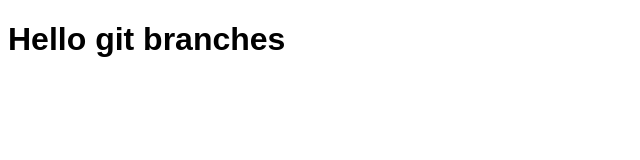
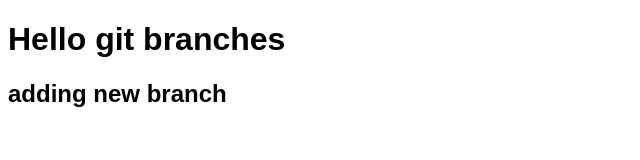
Before and after one commit to Jana-V/git-branches, a plain HTML site: page index.html in a window 1280 px wide. Shown: the whole page, without its empty margins (0-640 px from the left). Drawn offline with Linux system fonts and the light colour scheme.

Commit message:
adding h1 and h2

```diff
--- a/index.html
+++ b/index.html
@@ -8,5 +8,6 @@
   </head>
   <body>
     <h1>Hello git branches</h1>
+    <h2>adding new branch</h2>
   </body>
 </html>
```
